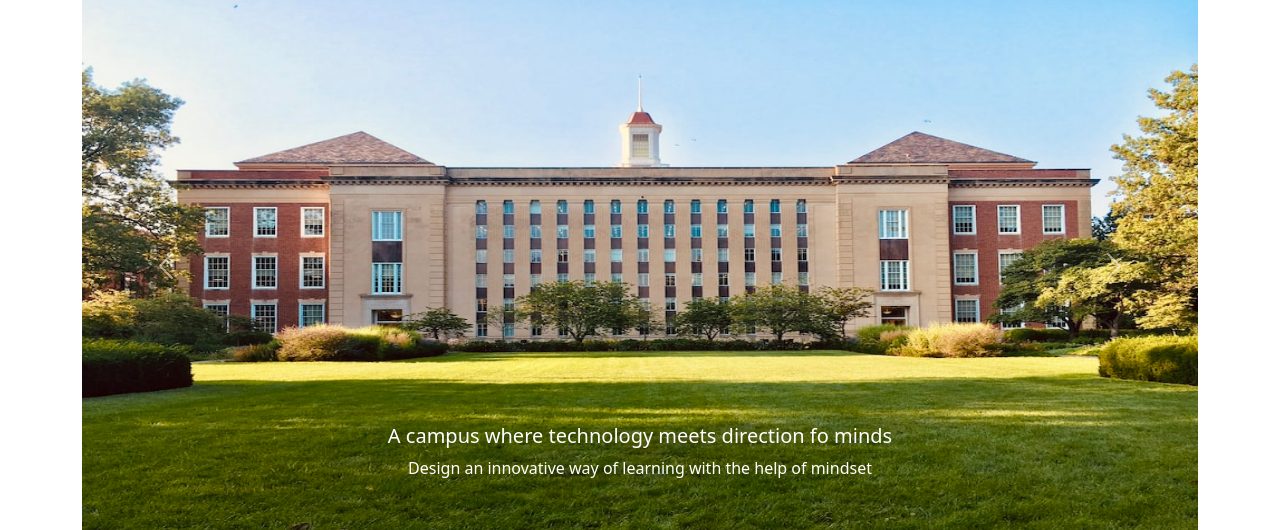
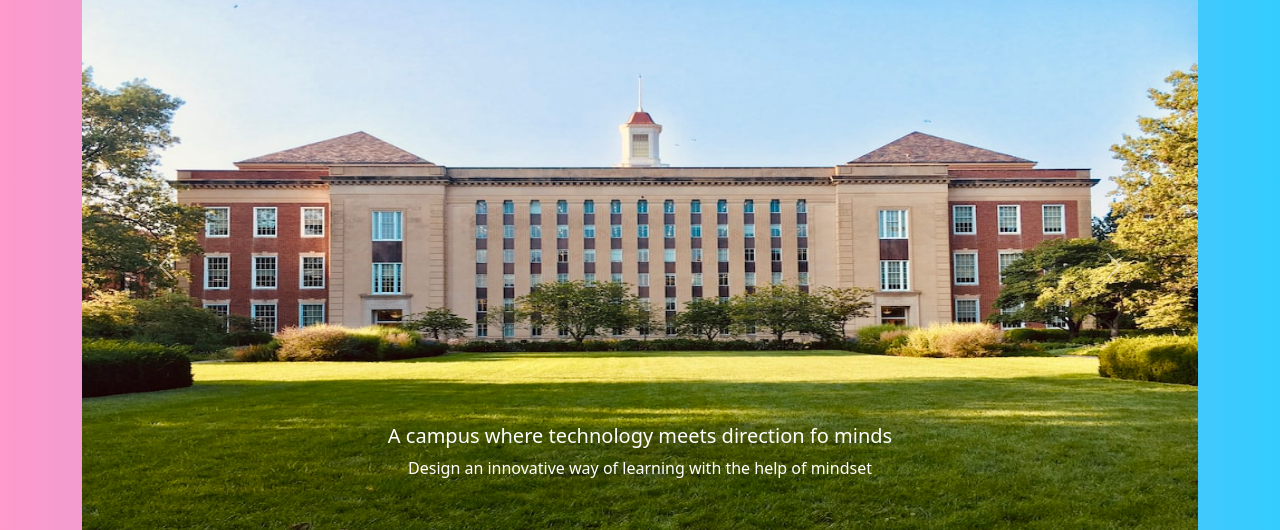
Before and after one commit to vikasmaurya0864/Website-Demo, a plain HTML site: page index.html in a window 1280 px wide. Shown: the part 74-604 px from the top of the page. Drawn offline with nearby package versions, Linux system fonts and the light colour scheme.

Commit message:
Update index.html

```diff
--- a/index.html
+++ b/index.html
@@ -9,7 +9,9 @@
         integrity="sha384-Zenh87qX5JnK2Jl0vWa8Ck2rdkQ2Bzep5IDxbcnCeuOxjzrPF/et3URy9Bv1WTRi" crossorigin="anonymous">
  <style>
 
-  body: linear-gradient(to left, #33ccff 0%, #ff99cc 100%)
+  body{
+ background: linear-gradient(to left, #33ccff 0%, #ff99cc 100%)
+}
 </style>
 </head>
 
```
